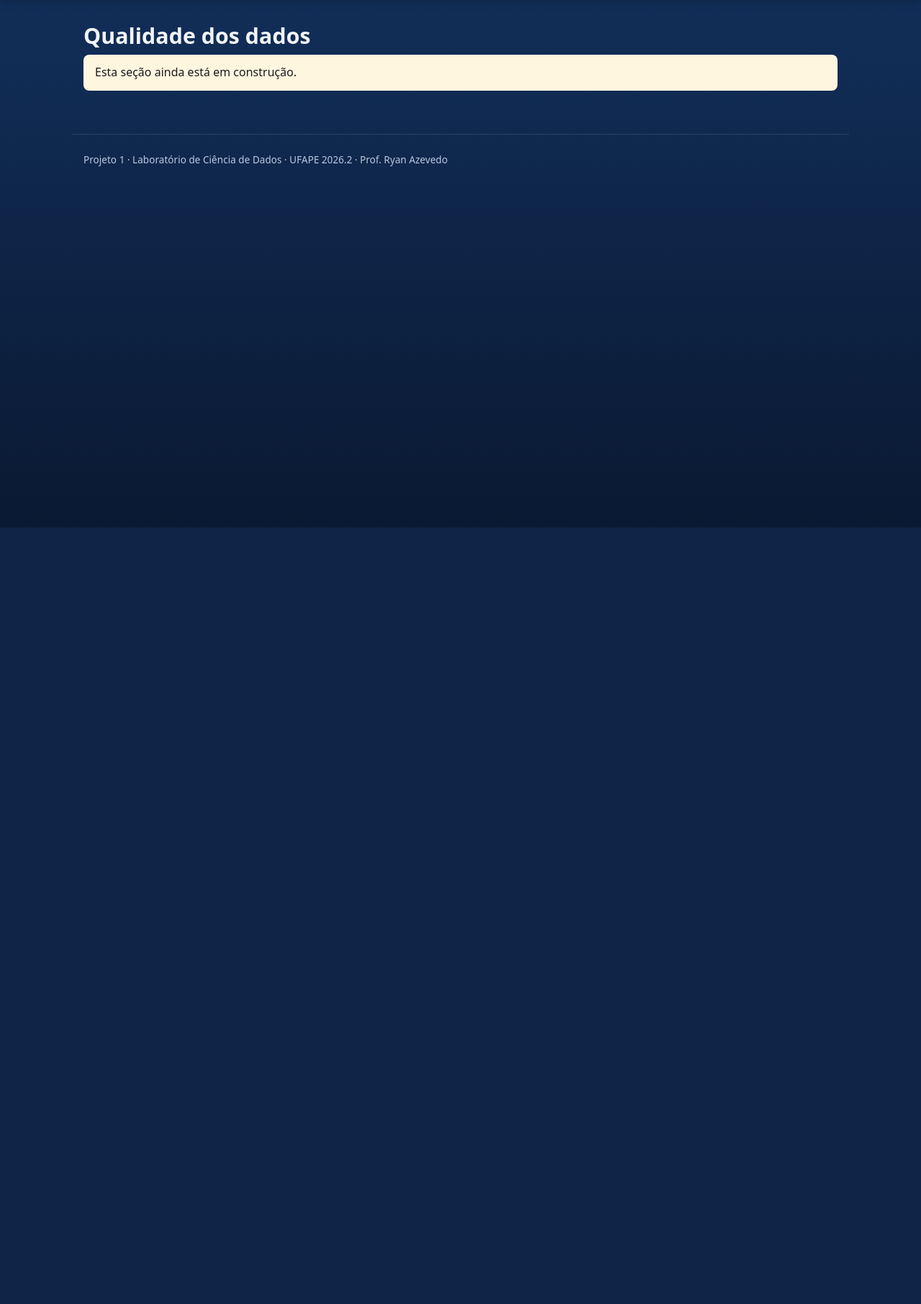
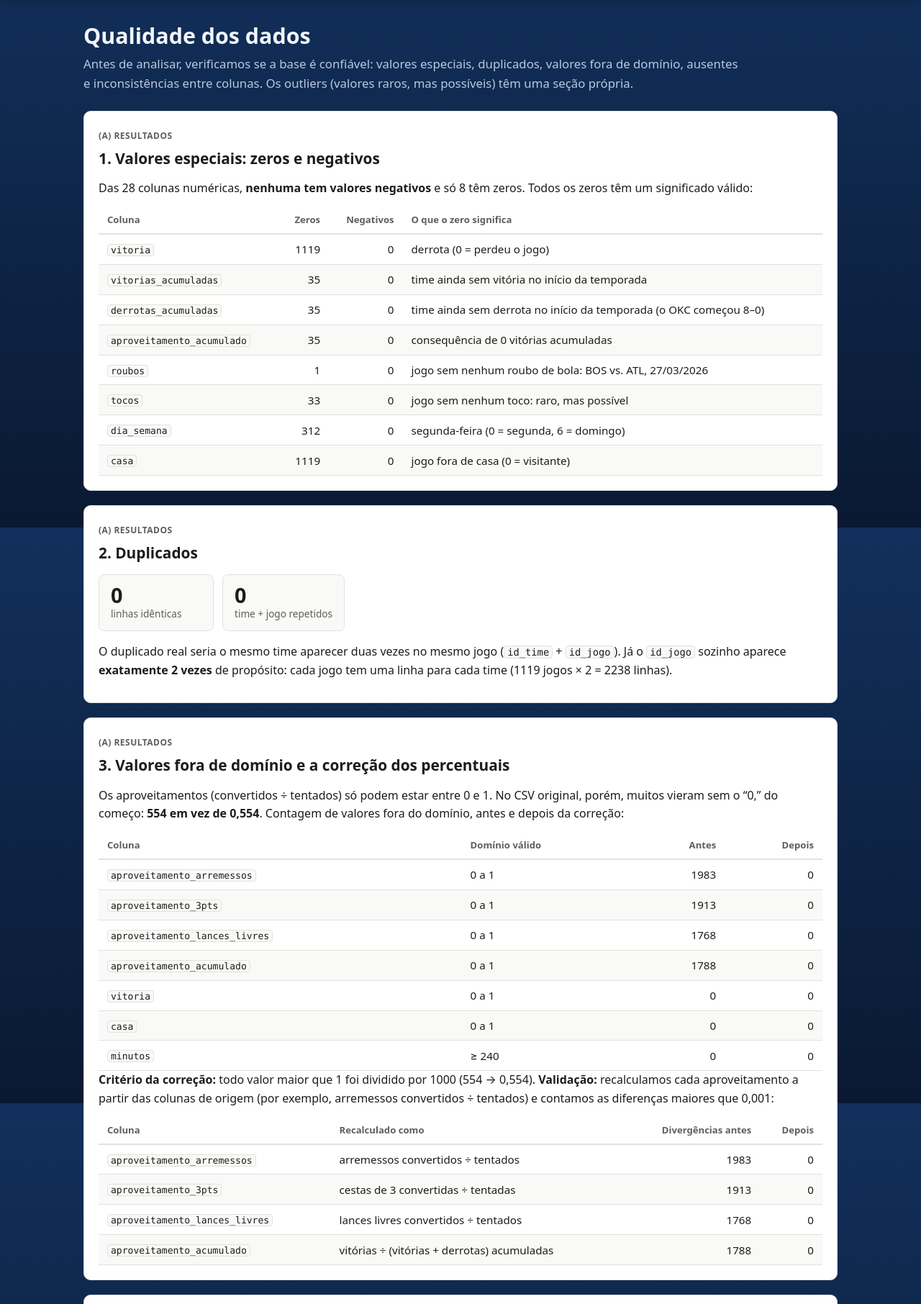
Before and after one commit to rojao1577/Projeto_NBA, a Flask app: page /qualidade in a window 1280 px wide. Shown: the part 67-1879 px from the top of the page at 72% size. Before the commit the page ends 800 px from the top, so only its background shows below. Run offline with Flask 3, Linux system fonts and the light colour scheme.

Commit message:
Página de qualidade dos dados com verificação de inconsistências e textos sobre ausentes

```diff
--- a/app.py
+++ b/app.py
@@ -1,16 +1,18 @@
+import pandas as pd
 from flask import Flask, abort, render_template, request
 
 from analysis.charts import VARIABLE_NAMES, boxplot, mean_bars, team_color, zscore_bars
-from analysis.cleaning import clean
+from analysis.cleaning import clean, convert_dates, derive_matchups, rename_columns
 from analysis.descriptive import compare_teams, outlier_games, team_table
 from analysis.formatting import format_measures
 from analysis.loader import load_raw
+from analysis.quality import (DOMAIN, ZERO_MEANING, duplicates, inconsistency_checks, missing_counts,
+                              out_of_domain, special_values, validate_percentages)
 from config import GROUP_TEAMS, VARIABLES
 
 PENDING_SECTIONS = {
     "dados": "Dados",
     "tratamento": "Tratamento",
-    "qualidade": "Qualidade dos dados",
     "outliers": "Outliers",
     "assimetria": "Assimetria",
     "cv": "Coeficiente de variação",
@@ -24,6 +26,18 @@ def team_options(df) -> list[str]:
     return GROUP_TEAMS + others
 
 
+PERCENT_FORMULAS = {
+    "aproveitamento_arremessos": "arremessos convertidos ÷ tentados",
+    "aproveitamento_3pts": "cestas de 3 convertidas ÷ tentadas",
+    "aproveitamento_lances_livres": "lances livres convertidos ÷ tentados",
+    "aproveitamento_acumulado": "vitórias ÷ (vitórias + derrotas) acumuladas",
+}
+
+
+def domain_text(low, high) -> str:
+    return f"≥ {low}" if high == float("inf") else f"{low} a {high}"
+
+
 def choose(value, options, default):
     return value if value in options else default
 
@@ -35,7 +49,9 @@ def outliers_elsewhere(df, team: str, variable: str) -> list[str]:
 
 def create_app() -> Flask:
     app = Flask(__name__)
-    df = clean(load_raw())
+    raw = load_raw()
+    df = clean(raw)
+    before_fix = derive_matchups(rename_columns(convert_dates(raw)))
     teams = team_options(df)
 
     @app.route("/")
@@ -65,6 +81,31 @@ def create_app() -> Flask:
             means_chart=means_chart, z_chart=z_chart,
         )
 
+    @app.route("/qualidade")
+    def qualidade():
+        special = special_values(df)
+        domain = pd.DataFrame({
+            "dominio": {col: domain_text(low, high) for col, (low, high) in DOMAIN.items()},
+            "antes": out_of_domain(before_fix),
+            "depois": out_of_domain(df),
+        })
+        validation = pd.DataFrame({
+            "formula": PERCENT_FORMULAS,
+            "antes": validate_percentages(before_fix),
+            "depois": validate_percentages(df),
+        })
+        missing = missing_counts(df)
+        return render_template(
+            "qualidade.html",
+            numeric_columns=len(special),
+            zeros=special[(special["zeros"] > 0) | (special["negativos"] > 0)],
+            zero_meaning=ZERO_MEANING,
+            dups=duplicates(df), games=df["id_jogo"].nunique(), rows=len(df),
+            domain=domain, validation=validation,
+            missing=missing, missing_total=int(missing.sum()),
+            checks=inconsistency_checks(df),
+        )
+
     @app.route("/<section>")
     def pending(section):
         if section not in PENDING_SECTIONS:
--- a/static/style.css
+++ b/static/style.css
@@ -140,6 +140,8 @@ nav a[aria-current="page"] { background: #ffffff; color: var(--header-bg); font-
   margin-bottom: 20px;
 }
 .card.interpretation { border-left: 4px solid var(--accent); }
+.card ul { padding-left: 22px; margin: 0 0 12px; }
+.card li { margin-bottom: 8px; }
 .card-label {
   display: inline-block;
   font-size: 0.75rem;
@@ -212,6 +214,35 @@ td.num, th.num {
   white-space: nowrap;
 }
 
+/* ---------- números em destaque ---------- */
+.stats { display: flex; flex-wrap: wrap; gap: 12px; margin: 4px 0 16px; }
+.stat {
+  display: flex;
+  flex-direction: column;
+  min-width: 160px;
+  padding: 12px 16px;
+  border-radius: 8px;
+  background: var(--stripe);
+  border: 1px solid var(--border);
+}
+.stat-value { font-size: 1.8rem; font-weight: 700; line-height: 1.1; font-variant-numeric: tabular-nums; }
+.stat-label { color: var(--muted); font-size: 0.85rem; }
+
+/* ---------- detalhes que abrem e fecham ---------- */
+details { margin: 8px 0 12px; }
+summary { cursor: pointer; color: var(--accent); font-weight: 600; }
+details[open] summary { margin-bottom: 8px; }
+
+/* ---------- nomes de colunas ---------- */
+code {
+  font-family: ui-monospace, "Cascadia Code", Consolas, monospace;
+  font-size: 0.86em;
+  background: var(--stripe);
+  border: 1px solid var(--border);
+  border-radius: 4px;
+  padding: 0 4px;
+}
+
 /* ---------- gráficos ---------- */
 .chart {
   background: #ffffff;   /* o Plotly desenha em fundo claro; mantém o gráfico legível no modo escuro */
--- /dev/null
+++ b/templates/qualidade.html
@@ -0,0 +1,260 @@
+{% extends "base.html" %}
+
+{% block title %}Qualidade dos dados{% endblock %}
+
+{% block content %}
+<h1>Qualidade dos dados</h1>
+<p class="lead">
+  Antes de analisar, verificamos se a base é confiável: valores especiais, duplicados, valores fora de domínio,
+  ausentes e inconsistências entre colunas. Os outliers (valores raros, mas possíveis) têm uma seção própria.
+</p>
+
+<section class="card">
+  <span class="card-label">(a) Resultados</span>
+  <h2>1. Valores especiais: zeros e negativos</h2>
+  <p>
+    Das {{ numeric_columns }} colunas numéricas, <strong>nenhuma tem valores negativos</strong> e só
+    {{ zeros | length }} têm zeros. Todos os zeros têm um significado válido:
+  </p>
+  <div class="table-wrap">
+    <table>
+      <thead><tr><th>Coluna</th><th class="num">Zeros</th><th class="num">Negativos</th><th>O que o zero significa</th></tr></thead>
+      <tbody>
+        {% for col, row in zeros.iterrows() %}
+        <tr>
+          <td><code>{{ col }}</code></td>
+          <td class="num">{{ row.zeros }}</td>
+          <td class="num">{{ row.negativos }}</td>
+          <td>{{ zero_meaning.get(col, "") }}</td>
+        </tr>
+        {% endfor %}
+      </tbody>
+    </table>
+  </div>
+</section>
+
+<section class="card">
+  <span class="card-label">(a) Resultados</span>
+  <h2>2. Duplicados</h2>
+  <div class="stats">
+    <div class="stat"><span class="stat-value">{{ dups.linhas_identicas }}</span><span class="stat-label">linhas idênticas</span></div>
+    <div class="stat"><span class="stat-value">{{ dups.time_jogo_repetido }}</span><span class="stat-label">time + jogo repetidos</span></div>
+  </div>
+  <p>
+    O duplicado real seria o mesmo time aparecer duas vezes no mesmo jogo (<code>id_time</code> + <code>id_jogo</code>).
+    Já o <code>id_jogo</code> sozinho aparece <strong>exatamente 2 vezes</strong> de propósito: cada jogo tem uma linha
+    para cada time ({{ games }} jogos × 2 = {{ rows }} linhas).
+  </p>
+</section>
+
+<section class="card">
+  <span class="card-label">(a) Resultados</span>
+  <h2>3. Valores fora de domínio e a correção dos percentuais</h2>
+  <p>
+    Os aproveitamentos (convertidos ÷ tentados) só podem estar entre 0 e 1. No CSV original, porém, muitos vieram
+    sem o “0,” do começo: <strong>554 em vez de 0,554</strong>. Contagem de valores fora do domínio, antes e depois
+    da correção:
+  </p>
+  <div class="table-wrap">
+    <table>
+      <thead><tr><th>Coluna</th><th>Domínio válido</th><th class="num">Antes</th><th class="num">Depois</th></tr></thead>
+      <tbody>
+        {% for col, row in domain.iterrows() %}
+        <tr>
+          <td><code>{{ col }}</code></td>
+          <td>{{ row.dominio }}</td>
+          <td class="num">{{ row.antes }}</td>
+          <td class="num">{{ row.depois }}</td>
+        </tr>
+        {% endfor %}
+      </tbody>
+    </table>
+  </div>
+  <p>
+    <strong>Critério da correção:</strong> todo valor maior que 1 foi dividido por 1000 (554 → 0,554).
+    <strong>Validação:</strong> recalculamos cada aproveitamento a partir das colunas de origem
+    (por exemplo, arremessos convertidos ÷ tentados) e contamos as diferenças maiores que 0,001:
+  </p>
+  <div class="table-wrap">
+    <table>
+      <thead><tr><th>Coluna</th><th>Recalculado como</th><th class="num">Divergências antes</th><th class="num">Depois</th></tr></thead>
+      <tbody>
+        {% for col, row in validation.iterrows() %}
+        <tr>
+          <td><code>{{ col }}</code></td>
+          <td>{{ row.formula }}</td>
+          <td class="num">{{ row.antes }}</td>
+          <td class="num">{{ row.depois }}</td>
+        </tr>
+        {% endfor %}
+      </tbody>
+    </table>
+  </div>
+</section>
+
+<section class="card">
+  <span class="card-label">(a) Resultados</span>
+  <h2>4. Valores ausentes</h2>
+  <div class="stats">
+    <div class="stat"><span class="stat-value">{{ missing_total }}</span><span class="stat-label">células vazias, em {{ missing | length }} colunas</span></div>
+  </div>
+  <details>
+    <summary>Ver a contagem coluna por coluna</summary>
+    <div class="table-wrap">
+      <table>
+        <thead><tr><th>Coluna</th><th class="num">Ausentes</th></tr></thead>
+        <tbody>
+          {% for col, n in missing.items() %}
+          <tr><td><code>{{ col }}</code></td><td class="num">{{ n }}</td></tr>
+          {% endfor %}
+        </tbody>
+      </table>
+    </div>
+  </details>
+
+  <h3>Zero não é ausente</h3>
+  <p>
+    Um valor <strong>ausente</strong> é uma célula vazia: não sabemos o valor. Um <strong>zero</strong> é um valor
+    conhecido: um jogo com 0 tocos teve, de fato, nenhum toco. É a diferença entre o aluno que tirou zero na prova
+    (tem nota) e o que faltou (não tem nota).
+  </p>
+  <p>
+    Alguns sistemas, porém, escrevem 0 quando não têm o dado, criando <strong>ausentes disfarçados de zero</strong>.
+    Verificamos que isso não acontece aqui: não há zeros em colunas onde o zero seria impossível (o mínimo de pontos
+    é 66, o de arremessos tentados é 67 e o de lances livres tentados é 2), e os 33 jogos com 0 tocos seguem a
+    distribuição natural da variável (33 jogos com 0 tocos, 107 com 1, 233 com 2, 332 com 3), sem um “pico” anormal
+    no zero. A base não tem ausentes visíveis nem disfarçados.
+  </p>
+
+  <h3>Mecanismos de ausência: MCAR, MAR e MNAR</h3>
+  <p>
+    Quando uma base tem ausentes, a primeira pergunta é <em>por que</em> eles faltam, porque isso decide como tratá-los.
+    Os três mecanismos clássicos são:
+  </p>
+  <ul>
+    <li>
+      <strong>MCAR (<em>Missing Completely At Random</em>, ausência completamente aleatória):</strong> a falta não tem
+      relação com nada, nem com outras colunas nem com o próprio valor. Exemplo: uma falha na exportação da planilha
+      apaga células ao acaso. É o caso menos grave: os dados restantes continuam representativos, e descartar as
+      linhas incompletas só diminui a amostra, sem distorcer os resultados.
+    </li>
+    <li>
+      <strong>MAR (<em>Missing At Random</em>, ausência aleatória condicionada ao que se observa):</strong> a falta
+      depende de <em>outras colunas observadas</em>, mas não do próprio valor. Exemplo na nossa base: o aproveitamento
+      de lances livres (convertidos ÷ tentados) ficaria vazio exatamente nos jogos com 0 lances livres tentados, porque
+      0 ÷ 0 não existe. Olhando outra coluna, dá para prever onde falta. Descartar linhas pode distorcer, mas métodos
+      que usam as outras colunas (como a imputação) conseguem corrigir.
+    </li>
+    <li>
+      <strong>MNAR (<em>Missing Not At Random</em>, ausência não aleatória):</strong> a falta depende do
+      <em>próprio valor que sumiu</em>. Exemplo hipotético: se o registro de roubos de bola falhasse justamente nos
+      jogos com poucos roubos, a média observada ficaria inflada. É o caso mais grave, e os dados sozinhos não revelam
+      o problema, porque o motivo da falta está no valor que não vemos.
+    </li>
+  </ul>
+
+  <h3>Testes: como e por que usar</h3>
+  <p>
+    Os quatro testes pedidos partem da mesma pergunta: <strong>os ausentes são MCAR?</strong> A hipótese nula é
+    “sim, MCAR”; rejeitá-la indica MAR ou MNAR. Nenhum teste consegue confirmar MNAR, justamente porque ele depende de
+    valores que não foram observados.
+  </p>
+  <ul>
+    <li>
+      <strong>Teste de Little (1988):</strong> agrupa as linhas pelo <em>padrão de ausência</em> (quais colunas faltam
+      em cada linha) e verifica, com uma estatística qui-quadrado, se as <em>médias</em> das colunas observadas são
+      iguais entre esses grupos. Médias diferentes indicam que quem tem ausentes é diferente de quem não tem, ou seja,
+      a falta não é aleatória. É o teste mais usado, mas supõe dados com distribuição aproximadamente normal.
+    </li>
+    <li>
+      <strong>Teste de Jamshidian e Jalal (2010):</strong> segue a mesma lógica, mas compara as
+      <em>variâncias e covariâncias</em> entre os padrões de ausência, e tem uma versão não paramétrica, que funciona
+      mesmo quando os dados não são normais. Por isso complementa o teste de Little.
+    </li>
+    <li>
+      <strong>Teste de Listing e Schlittgen (LS):</strong> pensado para dados observados ao longo do tempo, em que
+      participantes abandonam o acompanhamento. Compara, sem supor normalidade, os valores de quem saiu com os de quem
+      continuou. Na nossa base, o paralelo seria a sequência de jogos de cada time na temporada.
+    </li>
+    <li>
+      <strong>Regressão logística de Fairclough:</strong> cria uma variável indicadora “o valor faltou?” (1 = sim,
+      0 = não) e usa regressão logística para verificar se outras colunas <em>preveem</em> essa falta. Se alguma prever,
+      a ausência não é MCAR. Tem uma vantagem prática: mostra <em>quais</em> variáveis estão ligadas à falta.
+    </li>
+  </ul>
+
+  <h3>Por que os testes não foram aplicados</h3>
+  <p>
+    A base tem <strong>{{ missing_total }} valores ausentes nas {{ missing | length }} colunas</strong>. Todos os
+    quatro testes comparam linhas com e sem ausentes; sem nenhum ausente, não existem padrões de ausência para
+    comparar, e a pergunta “qual é o mecanismo?” não se coloca. A consequência prática é positiva: a análise usa a base
+    inteira, sem descartar linhas nem imputar valores.
+  </p>
+</section>
+
+<section class="card">
+  <span class="card-label">(a) Resultados</span>
+  <h2>5. Inconsistências entre colunas</h2>
+  <p>
+    Uma inconsistência é um valor que contradiz outro da própria base (por exemplo, mais cestas convertidas do que
+    tentadas). Testamos {{ checks | length }} regras que o basquete impõe:
+  </p>
+  <div class="table-wrap">
+    <table>
+      <thead><tr><th>Regra</th><th>Colunas envolvidas</th><th class="num">Linhas inconsistentes</th></tr></thead>
+      <tbody>
+        {% for check in checks.itertuples() %}
+        <tr>
+          <td>{{ check.regra }}</td>
+          <td>{% for col in check.colunas %}<code>{{ col }}</code>{% if not loop.last %}, {% endif %}{% endfor %}</td>
+          <td class="num">{{ check.inconsistentes }}</td>
+        </tr>
+        {% endfor %}
+      </tbody>
+    </table>
+  </div>
+  <p class="table-note">
+    A função foi validada inserindo erros artificiais numa cópia da base (por exemplo, rebotes = 999): cada erro foi
+    acusado pela regra correspondente. Limite: uma regra violada indica que algo está errado entre aquelas colunas,
+    mas não qual delas.
+  </p>
+</section>
+
+<section class="card interpretation">
+  <span class="card-label">(b) Interpretação</span>
+  <h2>A base é confiável, com um único problema sistemático, já corrigido</h2>
+  <p>
+    <strong>O problema: os percentuais.</strong> Entre 79% e 89% dos valores das quatro colunas de aproveitamento vieram
+    fora do intervalo [0, 1]. O erro segue um padrão exato: todos os valores quebrados tinham três casas decimais
+    terminadas em dígito diferente de zero (0,554 virou 554), e todos os valores intactos tinham no máximo duas casas
+    (0,34 continuou 0,34). Esse é o comportamento de um programa configurado em português lendo “0.554”: no Brasil, o
+    ponto seguido de três dígitos é separador de milhar, como em 1.000. A causa mais provável, portanto, é a exportação
+    da planilha com configuração regional brasileira. O mesmo padrão confirma que dividir por 1000 é a correção certa,
+    e a validação recalculando cada percentual a partir das colunas de origem não encontrou nenhuma divergência.
+  </p>
+  <p>
+    <strong>Por que isso importava.</strong> Sem a correção, a média do aproveitamento de arremessos seria 417,27 em vez
+    de 0,471, e qualquer medida ou gráfico com essas colunas seria absurdo. É um bom exemplo de erro que não aparece
+    como célula vazia nem como texto estranho: o valor parece um número normal, e só a checagem de domínio o revela.
+  </p>
+  <p>
+    <strong>O restante passou em todas as verificações.</strong> Não há negativos, duplicados nem ausentes (visíveis ou
+    disfarçados de zero). Os zeros que existem têm significado válido. As 11 regras de consistência foram respeitadas
+    em todas as 2238 linhas: os totais batem com as suas partes, cada jogo tem um vencedor e um mandante, e as campanhas
+    acumuladas acompanham a sequência de jogos.
+  </p>
+  <p>
+    <strong>Consequência para a análise.</strong> As sete variáveis estudadas (pontos, rebotes, assistências, roubos,
+    tocos, faltas e cestas de 3) são contagens inteiras que não precisaram de nenhuma correção. Os resultados das seções
+    seguintes, portanto, não dependem de tratamento algum sobre elas. Os valores extremos dessas variáveis são raros,
+    mas possíveis, e por isso são tratados como outliers numa seção própria, e não como erros.
+  </p>
+  <p>
+    <strong>Limites das verificações.</strong> As regras de consistência detectam contradições entre colunas, mas não
+    um erro que seja coerente com todas elas (por exemplo, um jogo registrado com rebotes ofensivos e totais errados na
+    mesma quantidade). Além disso, a base termina em 29/03/2026, antes do fim da temporada regular: cada time tem de 74
+    a 76 jogos, e não 82. Isso é uma questão de cobertura, e não de qualidade, mas deve ser lembrado ao generalizar as
+    conclusões para a temporada inteira.
+  </p>
+</section>
+{% endblock %}
```
Also changed, not shown: analysis/quality.py (+63 -0 lines).
